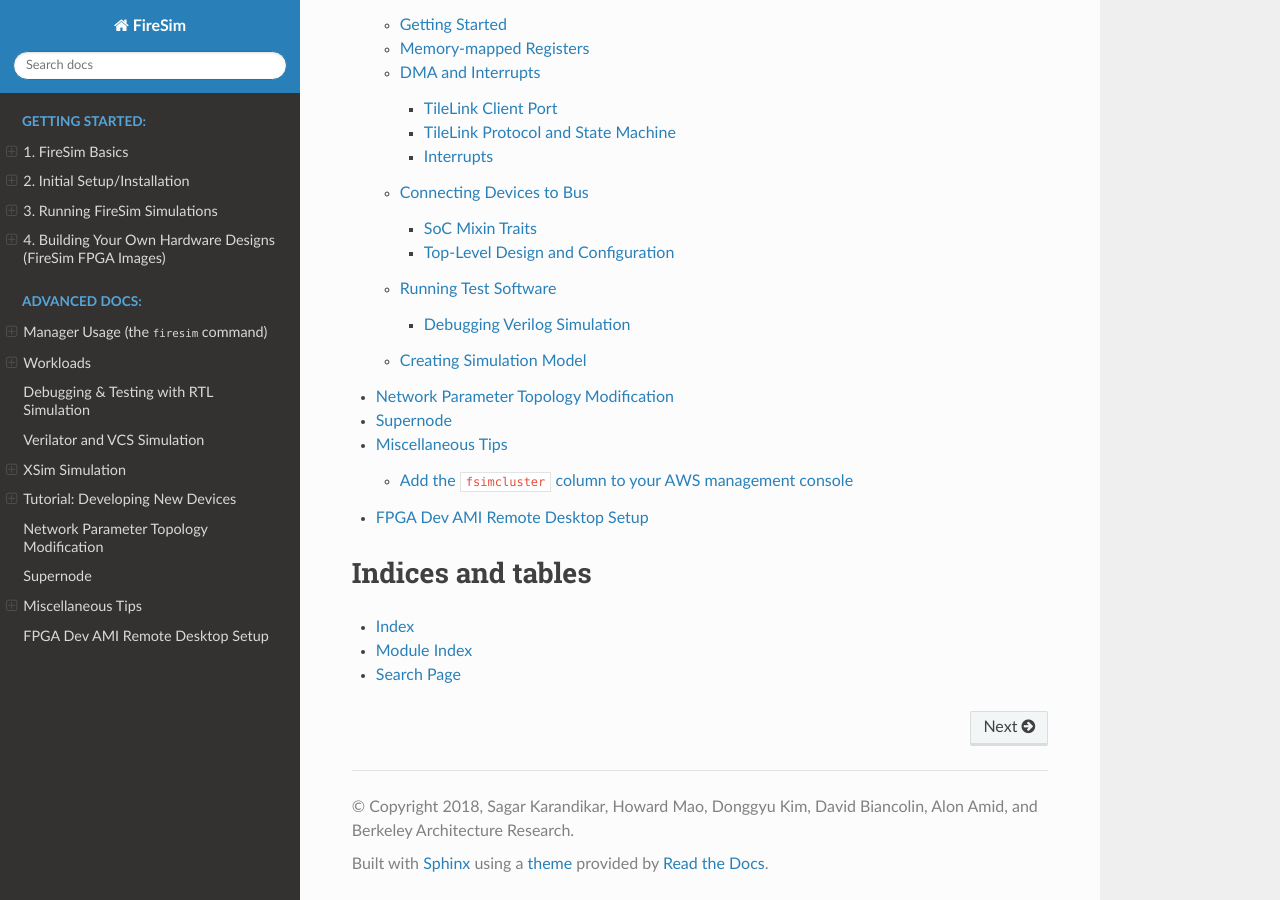
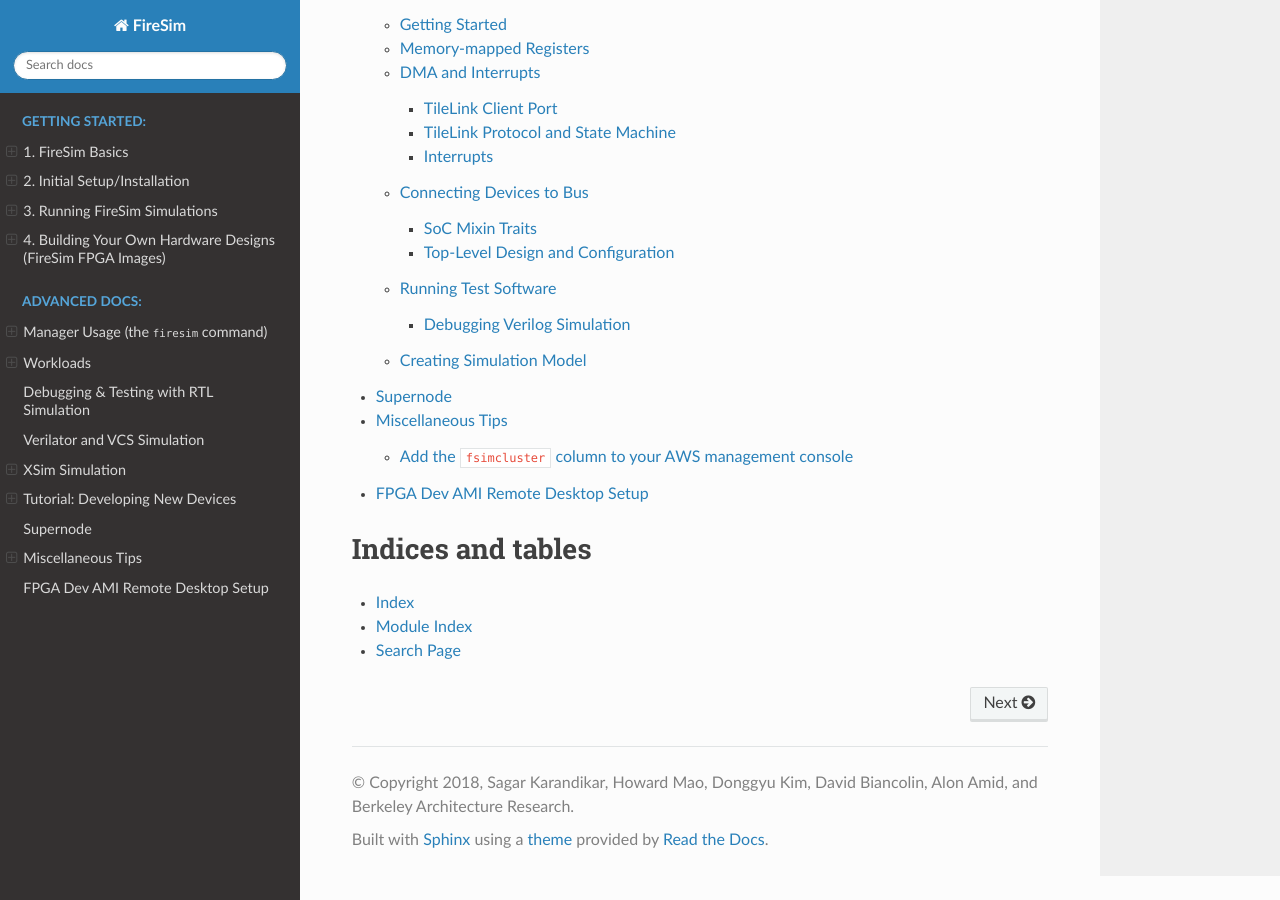
Before and after one commit to firesim/firesim, a Sphinx documentation site: the page built from docs/index.rst, in a window 1280 px wide and 900 px high, scrolled down 2973 px. Built offline with Sphinx 7.4.7 and the Read the Docs theme 2.0.0, drawn with Linux system fonts in a browser that asks for light colours.

Commit message:
remove old network topol page

```diff
--- a/docs/Advanced-Usage/Network-Parameter-Topology-Modification.rst
+++ /dev/null
@@ -1,4 +0,0 @@
-Network Parameter Topology Modification
-================================================
-
-TODO
--- a/docs/index.rst
+++ b/docs/index.rst
@@ -35,7 +35,6 @@
    Advanced-Usage/Verilator-and-VCS-Simulation
    Advanced-Usage/XSim-Simulation
    Developing-New-Devices/index
-   Advanced-Usage/Network-Parameter-Topology-Modification
    Advanced-Usage/Supernode.rst
    Advanced-Usage/Miscellaneous-Tips.rst
    Advanced-Usage/GUI-Setup.rst
```
